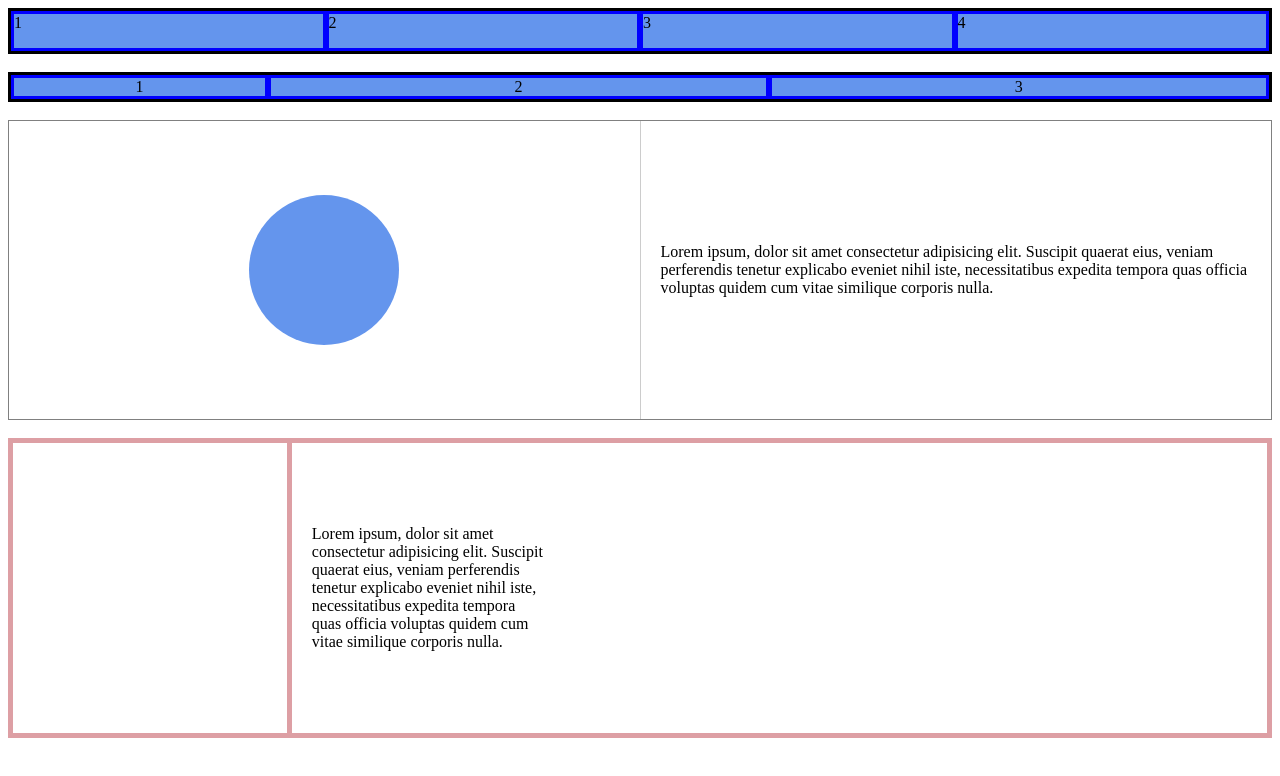
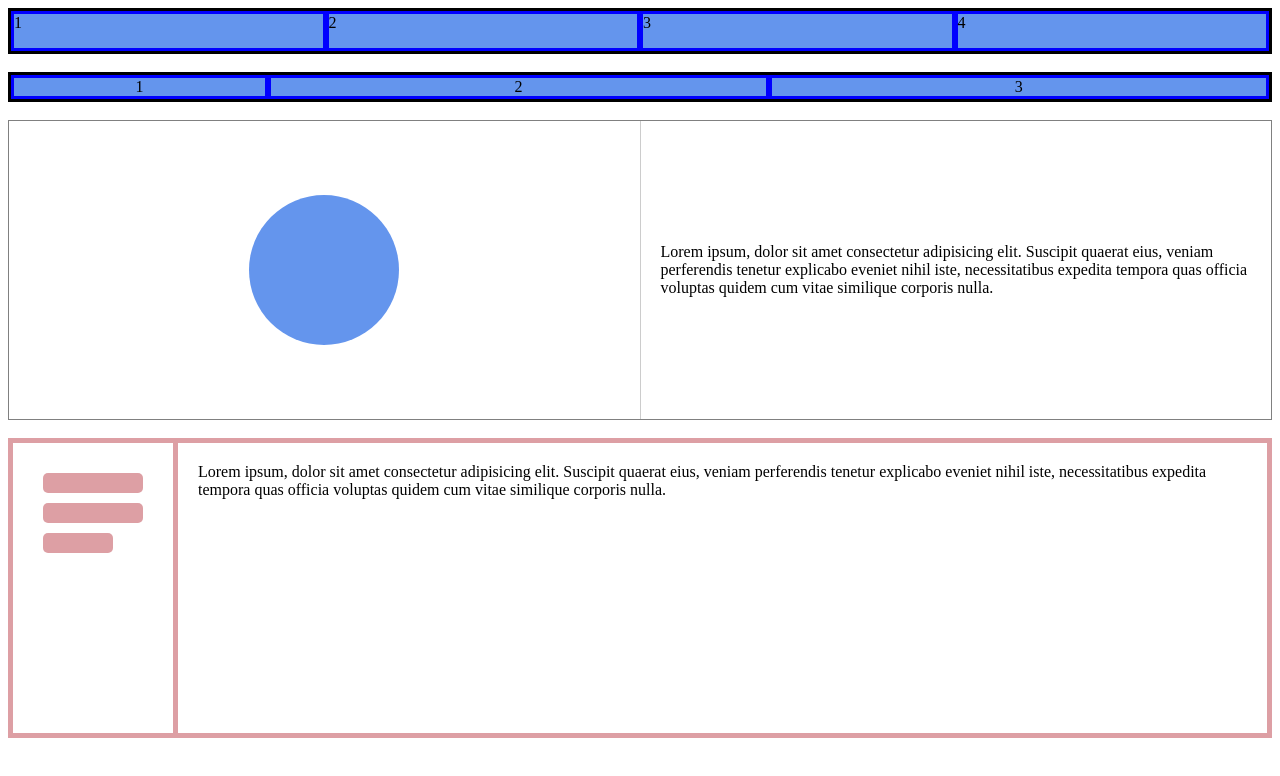
Before and after one commit to esti2/fullStack, a plain HTML site: page Flexbox/index.html in a window 1280 px wide. Drawn offline with Linux system fonts and the light colour scheme.

Commit message:
feat: implement various Flexbox layout examples with accompanying CSS.

```diff
--- a/Flexbox/index.html
+++ b/Flexbox/index.html
@@ -39,7 +39,10 @@
     <!-- exe4 -->
     <div class="main4">
         <div class="section4 left4">
-            <div class="lin4"></div>
+            <div class="line1"></div>
+
+            <div class="line2"></div>
+            <div class="line3"></div>
         </div>
         <div class="section4 right4">
             <div class="lorem4">Lorem ipsum, dolor sit amet consectetur adipisicing elit. Suscipit quaerat eius, veniam
--- a/Flexbox/style.css
+++ b/Flexbox/style.css
@@ -74,8 +74,7 @@ div.content {
 }
 
 .section4 {
-    flex: 0.2;
-    display: flex;
+
     align-items: center;
     justify-content: center;
     padding: 20px;
@@ -85,9 +84,28 @@ div.content {
     width: 100%;
 }
 
-.line4 {
+.line1 {
+    align-items: center;
+    justify-content: flex-end;
     background-color: rgb(221, 159, 164);
-    width: 150px;
-    height: 150px;
+    width: 100px;
+    height: 20px;
     border-radius: 5px;
+    margin: 10px;
 }
+
+.line2 {
+    background-color: rgb(221, 159, 164);
+    width: 100px;
+    height: 20px;
+    border-radius: 5px;
+    margin: 10px;
+}
+
+.line3 {
+    background-color: rgb(221, 159, 164);
+    width: 70px;
+    height: 20px;
+    border-radius: 5px;
+    margin: 10px;
+}
```
